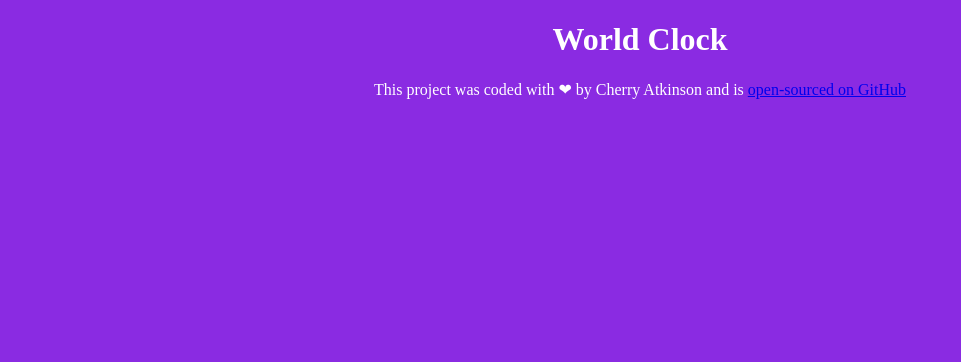
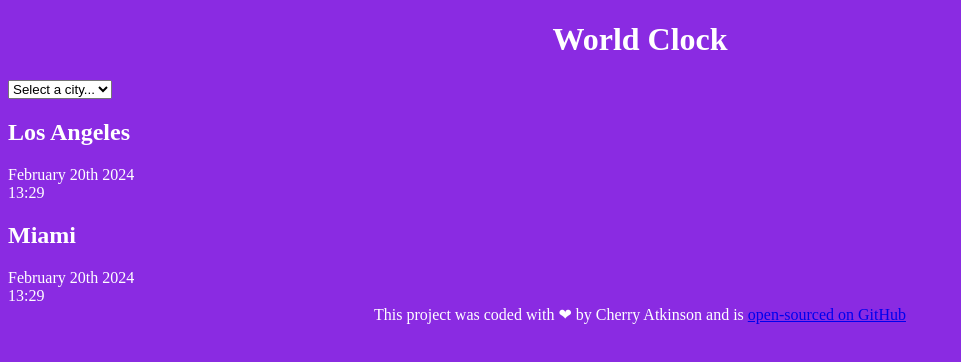
Before and after one commit to Lunamoon36/world-clock, a plain HTML site: page index.html in a window 1280 px wide. Shown: the whole page, without its empty margins (0-961 px from the left). Drawn offline with Linux system fonts and the light colour scheme.

Commit message:
Added the basic HTML

```diff
--- a/index.html
+++ b/index.html
@@ -7,8 +7,28 @@
     <link rel="stylesheet" href="src/style.css" />
   </head>
   <body>
-    <h1>World Clock</h1>
+    <div class="container">
+      <h1>World Clock</h1>
 
+      <select name="" id="">
+        <option value="">Select a city...</option>
+        <option value="">Lisbon</option>
+        <option value="">London</option>
+        <option value="">Paris</option>
+        <option value="">New York</option>
+      </select>
+    </div>
+
+    <div class="city">
+      <h2>Los Angeles</h2>
+      <div class="date">February 20th 2024</div>
+      <div class="time">13:29</div>
+    </div>
+    <div class="city">
+      <h2>Miami</h2>
+      <div class="date">February 20th 2024</div>
+      <div class="time">13:29</div>
+    </div>
     <footer>
       This project was coded with ❤ by Cherry Atkinson and is
       <a href="https://github.com/Lunamoon36/world-clock" target="_blank"
```
